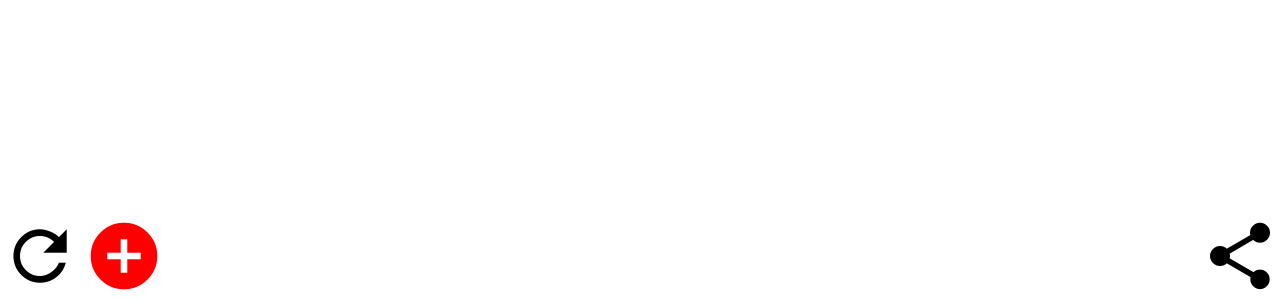
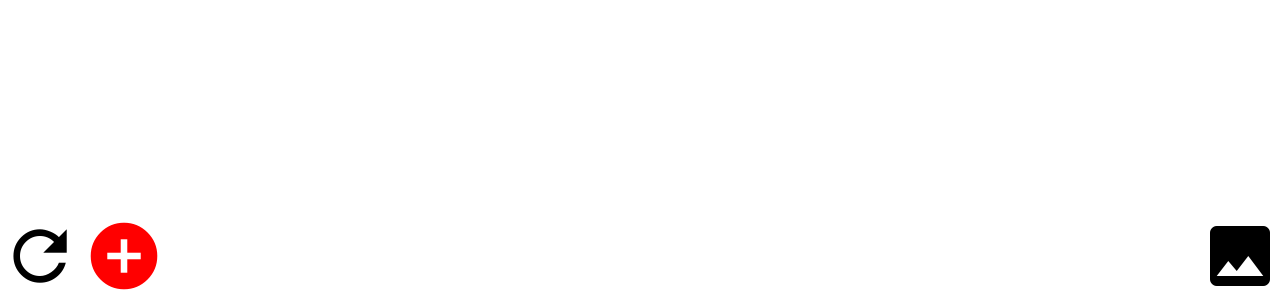
Before and after one commit to dpbackes/ShotRock, a website with bundled scripts: page src/index.html in a window 1280 px wide. Shown: the part 500-800 px from the top of the page. Built offline with nearby package versions, Linux system fonts and the light colour scheme.

Commit message:
Change icon to image

```diff
--- a/src/index.html
+++ b/src/index.html
@@ -9,7 +9,7 @@
       <div style="position: absolute; bottom: 0; width: 100%; pointer-events: none;">
         <a onclick="location.reload();" style="pointer-events: all;"><i class="material-icons" style="cursor: pointer; font-size: 5em">refresh</i></a>
         <a onclick="ToggleMode();" style="pointer-events: all;"><i id="addIcon" class="material-icons" style="cursor: pointer; font-size: 5em; color: red">add_circle</i></a>
-        <a onclick="Export();" style="float: right; pointer-events: all;"><i class="material-icons" style="cursor: pointer; font-size: 5em">share</i></a>
+        <a onclick="Export();" style="float: right; pointer-events: all;"><i class="material-icons" style="cursor: pointer; font-size: 5em">image</i></a>
       </div>
       <canvas id="mainSheet" style="margin-left: auto; margin-right: auto; display: block;">
       </canvas>
```
